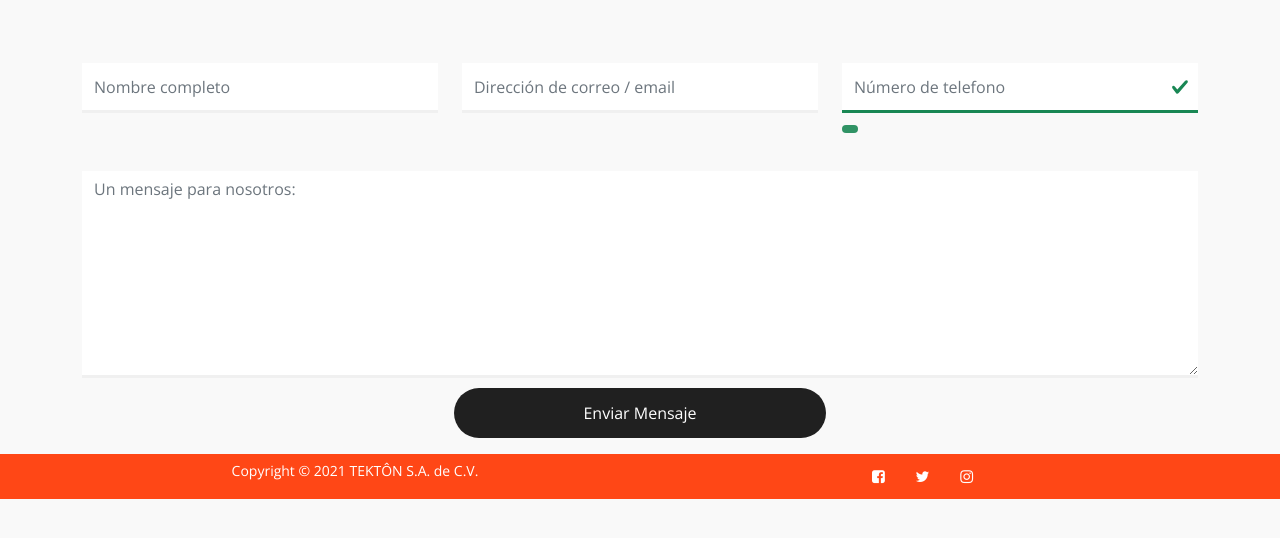
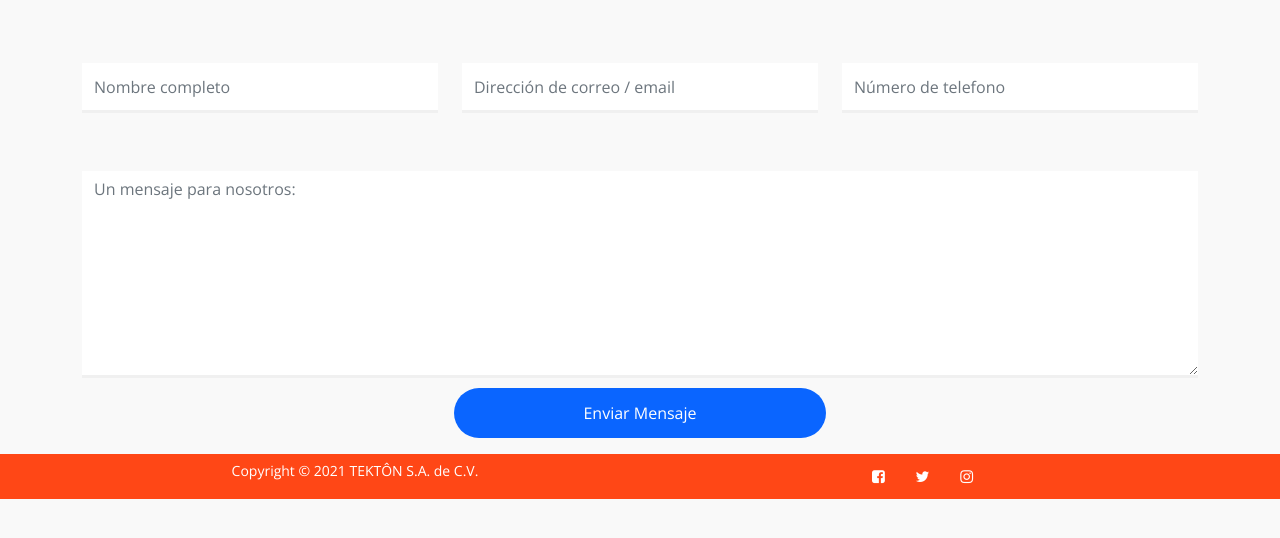
Before and after one commit to JoseTorresRK/Proyecto_integrador, a website: page html/contact.html in a window 1280 px wide. Shown: the part 200-738 px from the top of the page. Drawn offline with nearby package versions, Linux system fonts and the light colour scheme.

Commit message:
feat | modificacion de color en el boton enviar mensaje

```diff
--- a/css/tooplate-style.css
+++ b/css/tooplate-style.css
@@ -711,7 +711,7 @@ header .active {
   }
 
   #contact-form input[type='submit'] {
-    background: #202020;
+    background: #0a65ff;
     border-radius: 50px;
     border: 0;
     color: #ffffff;
--- a/html/contact.html
+++ b/html/contact.html
@@ -121,7 +121,7 @@
                   <input
                     id="tel"
                     type="tel"
-                    class="form-control formato is-valid"
+                    class="form-control formato"
                     placeholder="Número de telefono"
                     name="phone"
                    required
```
